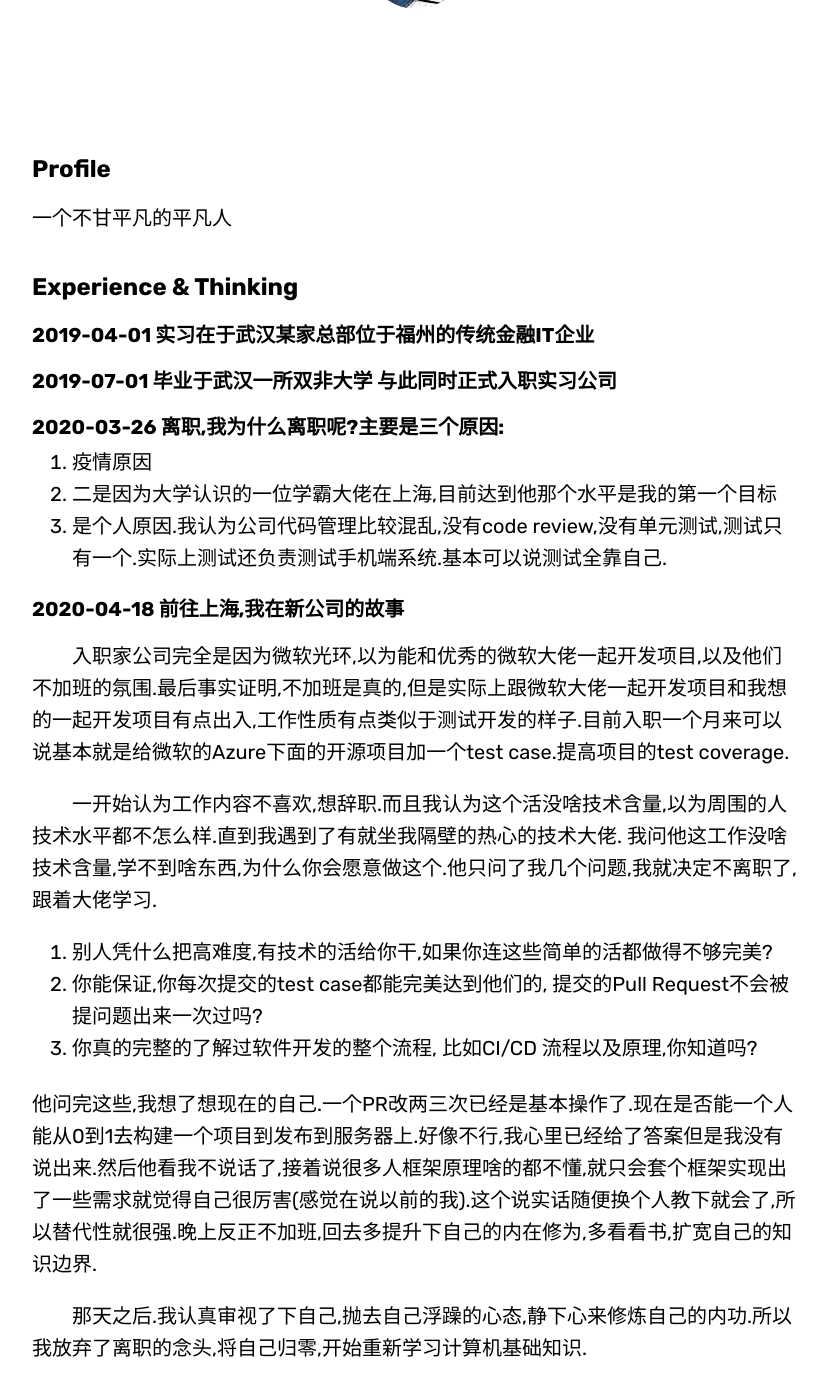
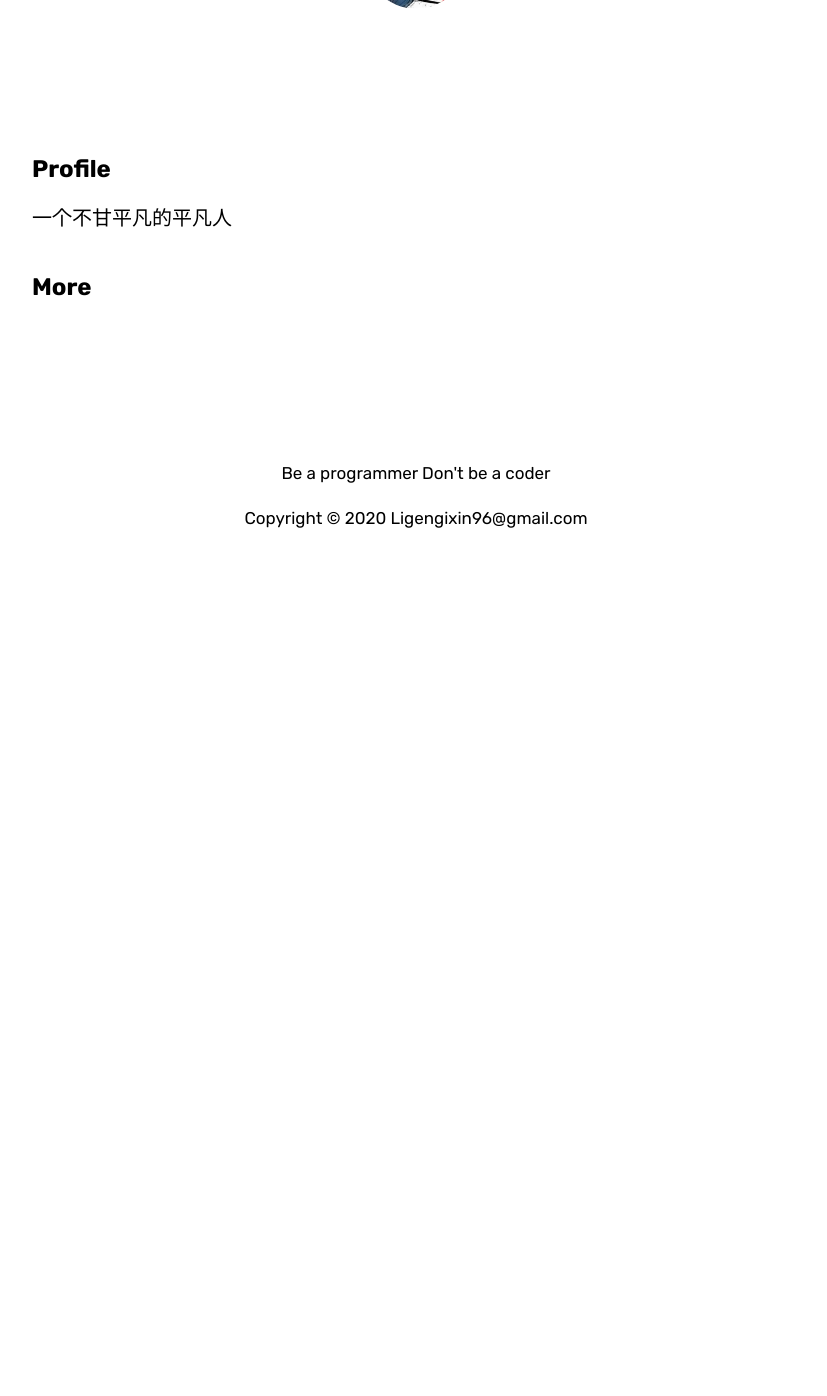
Before and after one commit to Ligengxin96/blog, a Jekyll site: the page built from about.md, in a window 1280 px wide and 1400 px high, scrolled down 526 px. Shown: the top 1396 px of the window, without its empty margins (224-1051 px from the left). Built offline with Jekyll 4.4.1, drawn with Linux system fonts in a browser that asks for light colours; some web fonts are replaced; comment, search, counter and statistics services are not loaded; after the commit the page ends 1122 px from its top, so only the background shows below that.

Commit message:
add new content

```diff
--- a/_config.yml
+++ b/_config.yml
@@ -1,7 +1,7 @@
 # Base blog settings
 baseurl                      : "" # the subpath of your site,                         # e.g. /blog/
                               # set to '' in case of hosting on GitHub
-url                          : "https://ligengxin96.github.io/blog/" # the base hostname & protocol for your site
+url                          : "https://ligengxin96.github.io/blog" # the base hostname & protocol for your site
                                   # `http://<username>.github.io` - for GitHub
 
 blog:
--- a/about.md
+++ b/about.md
@@ -22,28 +22,6 @@ published: true
 
 一个不甘平凡的平凡人
 
-## Experience & Thinking
-### 2019-04-01 实习在于武汉某家总部位于福州的传统金融IT企业
-
-### 2019-07-01 毕业于武汉一所双非大学 与此同时正式入职实习公司
-
-### 2020-03-26 离职,我为什么离职呢?主要是三个原因:
-1. 疫情原因
-2. 二是因为大学认识的一位学霸大佬在上海,目前达到他那个水平是我的第一个目标
-3. 是个人原因.我认为公司代码管理比较混乱,没有code review,没有单元测试,测试只有一个.实际上测试还负责测试手机端系统.基本可以说测试全靠自己.
-
-### 2020-04-18 前往上海,我在新公司的故事
-
-&emsp;&emsp;入职家公司完全是因为微软光环,以为能和优秀的微软大佬一起开发项目,以及他们不加班的氛围.最后事实证明,不加班是真的,但是实际上跟微软大佬一起开发项目和我想的一起开发项目有点出入,工作性质有点类似于测试开发的样子.目前入职一个月来可以说基本就是给微软的Azure下面的开源项目加一个test case.提高项目的test coverage.
-
-&emsp;&emsp;一开始认为工作内容不喜欢,想辞职.而且我认为这个活没啥技术含量,以为周围的人技术水平都不怎么样.直到我遇到了有就坐我隔壁的热心的技术大佬.
-我问他这工作没啥技术含量,学不到啥东西,为什么你会愿意做这个.他只问了我几个问题,我就决定不离职了,跟着大佬学习.
-1. 别人凭什么把高难度,有技术的活给你干,如果你连这些简单的活都做得不够完美?
-2. 你能保证,你每次提交的test case都能完美达到他们的, 提交的Pull Request不会被提问题出来一次过吗?
-3. 你真的完整的了解过软件开发的整个流程, 比如CI/CD 流程以及原理,你知道吗?
-
-他问完这些,我想了想现在的自己.一个PR改两三次已经是基本操作了.现在是否能一个人能从0到1去构建一个项目到发布到服务器上.好像不行,我心里已经给了答案但是我没有说出来.然后他看我不说话了,接着说很多人框架原理啥的都不懂,就只会套个框架实现出了一些需求就觉得自己很厉害(感觉在说以前的我).这个说实话随便换个人教下就会了,所以替代性就很强.晚上反正不加班,回去多提升下自己的内在修为,多看看书,扩宽自己的知识边界.
-
-&emsp;&emsp;那天之后.我认真审视了下自己,抛去自己浮躁的心态,静下心来修炼自己的内功.所以我放弃了离职的念头,将自己归零,开始重新学习计算机基础知识.
+## More
 
 </div>
```
Also changed, not shown: _my_tags/nothing.md (added, +4 -0 lines), _posts/2019-10-11-problem-1.md (renamed from _posts/2019-10-11-problem_1.md, +1 -1 lines), _posts/2020-05-13-2019-experience-and-thinking.md (added, +47 -0 lines), _posts/2020-06-09-frp-windows-remote.md (+2 -2 lines), assets/img/2020/05-13/2019.png (added), assets/img/2020/06-09/2020-06-09.png (renamed from assets/img/2020-06-09.png), assets/img/2020/06-09/2020-06-09_1.png (renamed from assets/img/2020-06-09_1.png).
